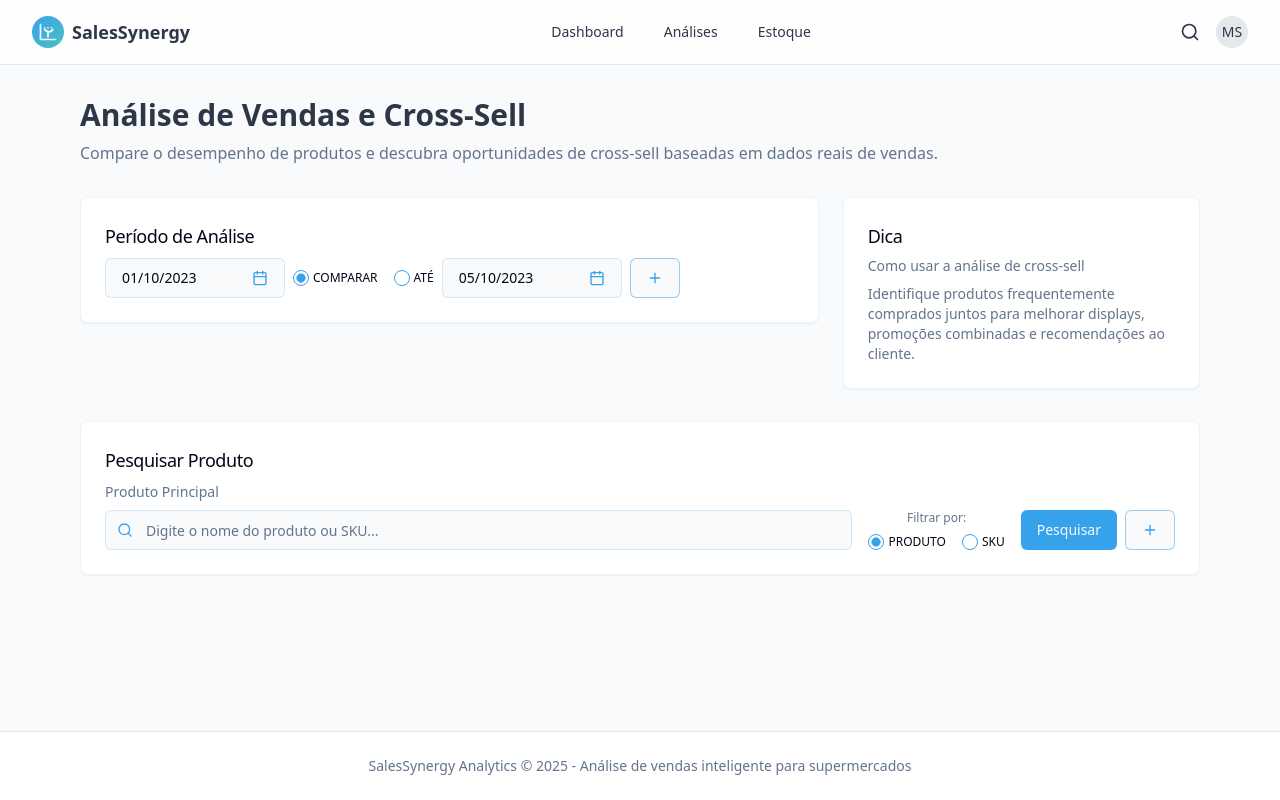
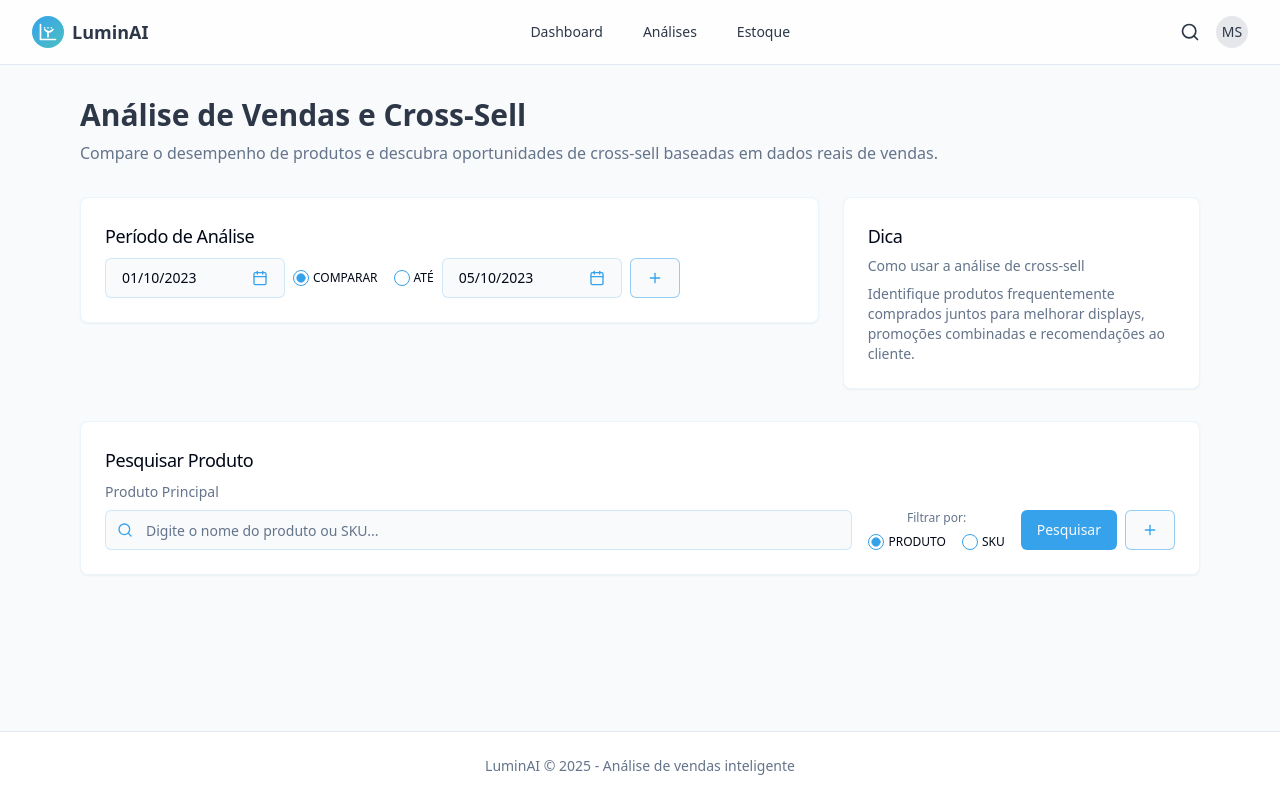
Before and after one commit to rafaeltalarico/sales-synergy-analyzer, a React (Vite) app: page / in a window 1280 px wide. Built offline with nearby package versions, Linux system fonts and the light colour scheme.

Commit message:
alterações no nome, header e footer

```diff
--- a/index.html
+++ b/index.html
@@ -3,7 +3,7 @@
   <head>
     <meta charset="UTF-8" />
     <meta name="viewport" content="width=device-width, initial-scale=1.0" />
-    <title>sales-synergy-analyzer</title>
+    <title>LuminAI</title>
     <meta name="description" content="Lovable Generated Project" />
     <meta name="author" content="Lovable" />
     <meta property="og:image" content="/og-image.png" />
--- a/src/components/Navbar.tsx
+++ b/src/components/Navbar.tsx
@@ -28,7 +28,7 @@ const Navbar = () => {
                   <path d="M16 7l.01 0" />
                 </svg>
               </span>
-              <span className="font-semibold text-lg text-synergy-dark">SalesSynergy</span>
+              <span className="font-semibold text-lg text-synergy-dark">LuminAI</span>
             </Link>
           </div>
           <div className="hidden md:flex items-center space-x-4">
--- a/src/pages/Analytics.tsx
+++ b/src/pages/Analytics.tsx
@@ -28,7 +28,7 @@ const Analytics = () => {
 
       <footer className="border-t bg-white py-6">
         <div className="container mx-auto px-4 text-center text-sm text-muted-foreground">
-          <p>SalesSynergy Analytics &copy; {new Date().getFullYear()} - Análise de vendas inteligente para supermercados</p>
+          <p>LuminAI &copy; {new Date().getFullYear()} - Análise de vendas inteligente</p>
         </div>
       </footer>
     </div>
--- a/src/pages/Dashboard.tsx
+++ b/src/pages/Dashboard.tsx
@@ -315,9 +315,7 @@ const Dashboard = () => {
 
       <footer className="border-t bg-white py-6">
         <div className="container mx-auto px-4 text-center text-sm text-muted-foreground">
-          <p>
-            SalesSynergy Analytics &copy; {new Date().getFullYear()} - Análise de vendas inteligente para supermercados
-          </p>
+          <p>LuminAI &copy; {new Date().getFullYear()} - Análise de vendas inteligente</p>
         </div>
       </footer>
     </div>
--- a/src/pages/Estoque.tsx
+++ b/src/pages/Estoque.tsx
@@ -137,7 +137,7 @@ const Estoque = () => {
 
       <footer className="border-t bg-white py-6">
         <div className="container mx-auto px-4 text-center text-sm text-muted-foreground">
-          <p>SalesSynergy Analytics &copy; {new Date().getFullYear()} - Análise de vendas inteligente para supermercados</p>
+          <p>LuminAI &copy; {new Date().getFullYear()} - Análise de vendas inteligente</p>
         </div>
       </footer>
     </div>
--- a/src/pages/Index.tsx
+++ b/src/pages/Index.tsx
@@ -416,7 +416,7 @@ const Index = () => {
 
       <footer className="border-t bg-white py-6">
         <div className="container mx-auto px-4 text-center text-sm text-muted-foreground">
-          <p>SalesSynergy Analytics &copy; {new Date().getFullYear()} - Análise de vendas inteligente para supermercados</p>
+          <p>LuminAI &copy; {new Date().getFullYear()} - Análise de vendas inteligente</p>
         </div>
       </footer>
     </div>
```
Also changed, not shown: 1 other file (tests, documents, lock files or other folders).
